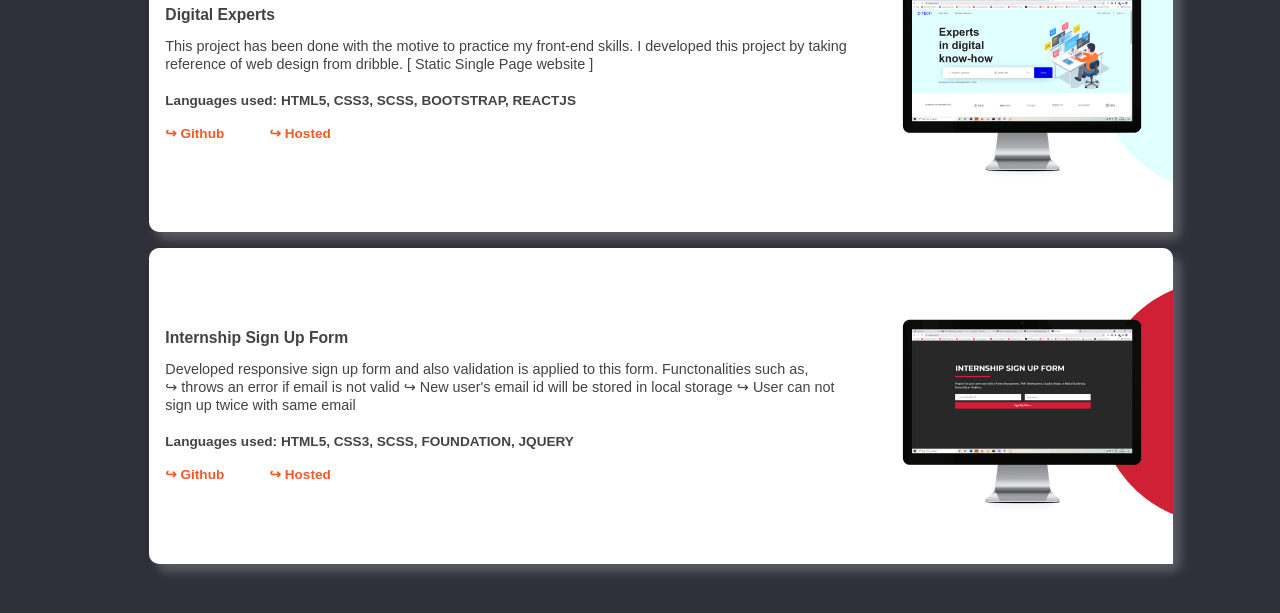
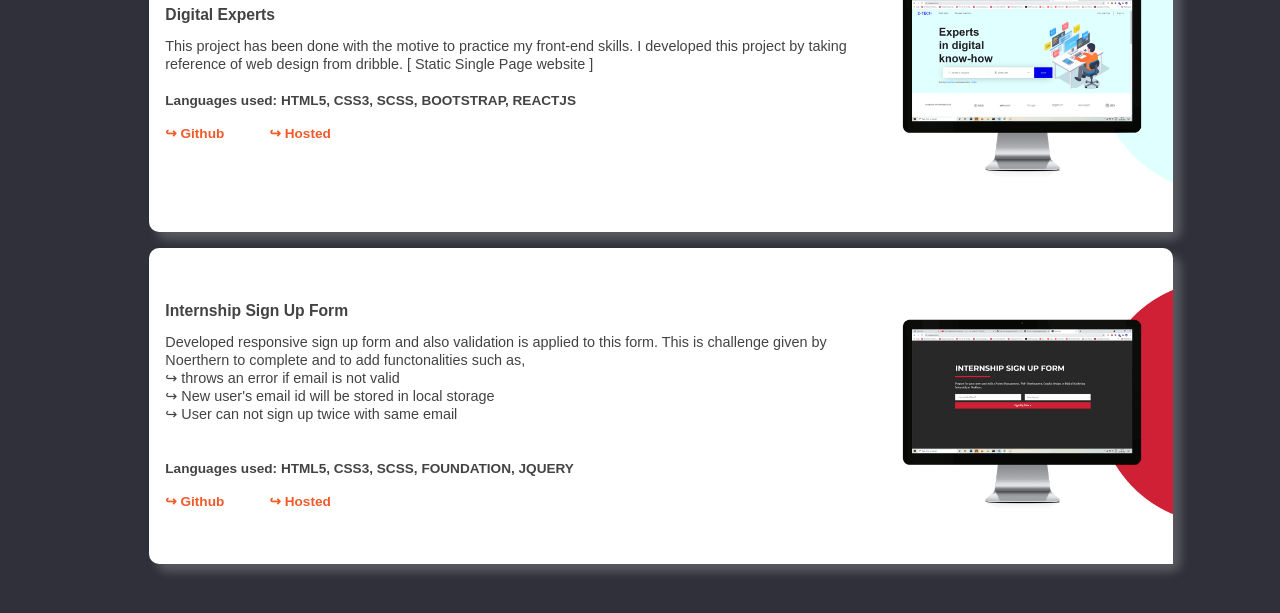
Before and after one commit to Deep-dsp/Front_End_Dev_PORTFOLIO, a plain HTML site: page portfolio.html in a window 1280 px wide. Shown: the part 893-1506 px from the top of the page. Drawn offline with Linux system fonts and the light colour scheme.

Commit message:
change data sing up form

```diff
--- a/portfolio.html
+++ b/portfolio.html
@@ -113,10 +113,10 @@
                         Internship Sign Up Form
                     </div>
                     <div class="project-detail">
-                        Developed responsive sign up form and also validation is applied to this form. Functonalities such as,<br/>
-                        &#8618; throws an error if email is not valid
-                        &#8618; New user's email id will be stored in local storage
-                        &#8618; User can not sign up twice with same email
+                        Developed responsive sign up form and also validation is applied to this form. This is challenge given by Noerthern to complete and to add functonalities such as,<br/>
+                        &#8618; throws an error if email is not valid<br/>
+                        &#8618; New user's email id will be stored in local storage</br>
+                        &#8618; User can not sign up twice with same email <br/>
                         <br/>
                         <br/>
                         <span>
```
